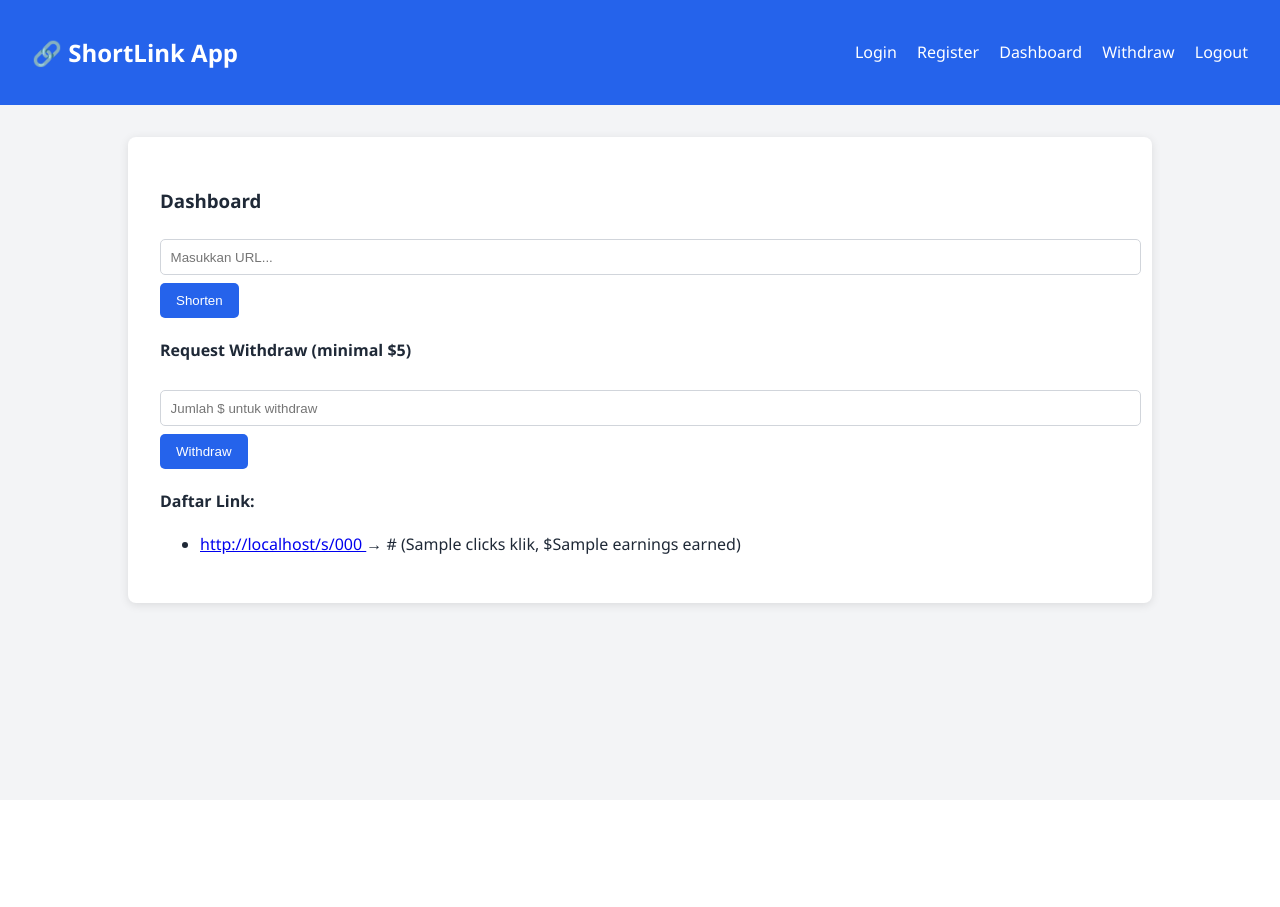
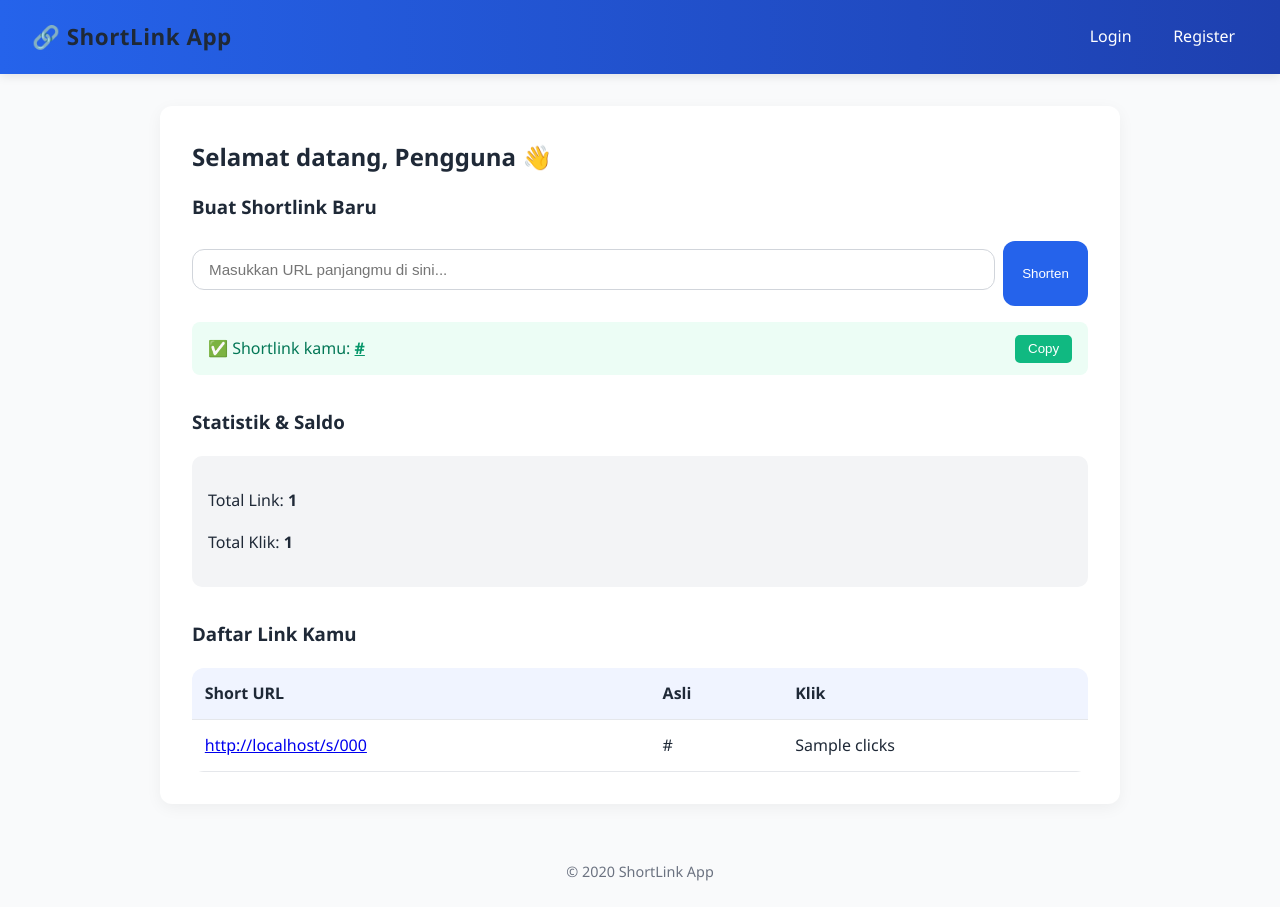
Before and after one commit to ranggawaridat/safelink, a FastAPI app: template templates/dashboard.html in a window 1280 px wide. Before the commit the page ends 613 px from the top, so only its background shows below. Run offline with FastAPI, Linux system fonts and the light colour scheme; the template is opened without the code that fills it: most values are stand-ins (such as "Sample title", 1, 10 or a date in 2020).

Commit message:
Refactor admin dashboard; remove earnings display and withdraw management, update templates for improved user experience

```diff
--- a/config.py
+++ b/config.py
@@ -8,5 +8,3 @@ SUPABASE_URL = os.getenv("SUPABASE_URL")
 SUPABASE_KEY = os.getenv("SUPABASE_KEY")
 
 supabase: Client = create_client(SUPABASE_URL, SUPABASE_KEY)
-
-EARNING_PER_CLICK = float(os.getenv("EARNING_PER_CLICK", 0.0008))
--- a/main.py
+++ b/main.py
@@ -3,7 +3,7 @@ from fastapi.staticfiles import StaticFiles
 from fastapi.templating import Jinja2Templates
 from fastapi.responses import HTMLResponse
 
-from routes import auth, dashboard, links, withdraw, admin
+from routes import auth, dashboard, links, admin
 
 app = FastAPI()
 
@@ -21,5 +21,4 @@ async def home(request: Request):
 app.include_router(auth.router)
 app.include_router(dashboard.router)
 app.include_router(links.router)
-app.include_router(withdraw.router)
 app.include_router(admin.router)
--- a/routes/admin.py
+++ b/routes/admin.py
@@ -29,14 +29,12 @@ def admin_dashboard(request: Request):
     users = supabase.table("user_profiles").select("*").execute().data or []
 
     # ambil statistik global
-    links = supabase.table("links").select("clicks, earnings").execute().data or []
+    links = supabase.table("links").select("clicks").execute().data or []
 
     total_clicks = sum([l.get("clicks", 0) or 0 for l in links])
-    total_earnings = sum([float(l.get("earnings", 0) or 0) for l in links])
 
     stats = {
         "total_clicks": total_clicks,
-        "total_earnings": total_earnings,
     }
 
     return templates.TemplateResponse("admin.html", {
--- a/routes/dashboard.py
+++ b/routes/dashboard.py
@@ -22,7 +22,6 @@ def dashboard(request: Request):
     links = supabase.table("links").select("*").eq("user_id", user.id).execute().data
 
     total_clicks = sum(l["clicks"] for l in links)
-    total_earnings = sum(l["earnings"] for l in links)
 
     return templates.TemplateResponse("dashboard.html", {
         "request": request,
@@ -30,6 +29,5 @@ def dashboard(request: Request):
         "profile": profile,
         "links": links,
         "total_clicks": total_clicks,
-        "total_earnings": total_earnings,
         "total_links": len(links)
     })
--- a/services/utils.py
+++ b/services/utils.py
@@ -1,4 +1,4 @@
 import random, string
 
-def random_code(n=6):
+def random_code(n=8):
     return ''.join(random.choices(string.ascii_letters + string.digits, k=n))
--- a/templates/admin.html
+++ b/templates/admin.html
@@ -3,22 +3,18 @@
 {% block content %}
 <h2>Admin Dashboard</h2>
 
-<p><a href="/admin/withdrawals">💵 Kelola Withdraw</a></p>
-
 <h3>Statistik Global</h3>
 <ul>
   <li>Total Klik: {{ stats.total_clicks }}</li>
-  <li>Total Earnings: ${{ "%.2f"|format(stats.total_earnings) }}</li>
 </ul>
 
 <h3>Daftar User</h3>
 <table>
-  <tr><th>Email</th><th>Role</th><th>Last Withdraw</th></tr>
+  <tr><th>Email</th><th>Role</th></tr>
   {% for u in users %}
   <tr>
     <td>{{ u.email }}</td>
     <td>{{ u.role }}</td>
-    <td>{{ u.last_withdraw }}</td>
   </tr>
   {% endfor %}
 </table>
--- a/templates/base.html
+++ b/templates/base.html
@@ -1,73 +1,198 @@
 <!DOCTYPE html>
 <html lang="en">
 <head>
-    <meta charset="UTF-8">
-    <meta name="viewport" content="width=device-width, initial-scale=1.0">
-    <title>{% block title %}My Shortlink App{% endblock %}</title>
+  <meta charset="UTF-8" />
+  <meta name="viewport" content="width=device-width, initial-scale=1.0" />
+  <title>{% block title %}ShortLink App{% endblock %}</title>
+
   <style>
     :root {
       --primary: #2563eb;
-            --secondary: #f3f4f6;
+      --primary-dark: #1e40af;
+      --accent: #f0f4ff;
+      --bg: #f9fafb;
       --text-dark: #1f2937;
       --text-light: #6b7280;
+      --radius: 12px;
     }
+
+    * {
+      box-sizing: border-box;
+      transition: all 0.2s ease;
+    }
+
     body {
       margin: 0;
-            font-family: 'Segoe UI', sans-serif;
-            background-color: var(--secondary);
+      font-family: "Segoe UI", system-ui, sans-serif;
+      background: var(--bg);
       color: var(--text-dark);
+      line-height: 1.6;
     }
+
     header {
-            background: var(--primary);
-            color: white;
+      background: linear-gradient(90deg, var(--primary), var(--primary-dark));
+      color: #fff;
       padding: 1rem 2rem;
       display: flex;
       justify-content: space-between;
       align-items: center;
+      box-shadow: 0 2px 10px rgba(0, 0, 0, 0.1);
     }
-        header a {
-            color: white;
+
+    header h2 {
+      margin: 0;
+      font-size: 1.4rem;
+      letter-spacing: 0.5px;
+    }
+
+    nav {
+      display: flex;
+      gap: 1rem;
+    }
+
+    nav a {
+      color: #fff;
       text-decoration: none;
-            margin-left: 1rem;
+      font-weight: 500;
+      padding: 0.5rem 0.8rem;
+      border-radius: var(--radius);
     }
+
+    nav a:hover {
+      background-color: rgba(255, 255, 255, 0.2);
+    }
+
     .container {
       max-width: 960px;
       margin: 2rem auto;
-            background: white;
+      background: #fff;
       padding: 2rem;
-            border-radius: 8px;
-            box-shadow: 0 2px 10px rgba(0,0,0,0.1);
+      border-radius: var(--radius);
+      box-shadow: 0 4px 16px rgba(0, 0, 0, 0.05);
     }
+
+    h1, h2, h3 {
+      color: var(--text-dark);
+      margin-top: 0;
+    }
+
     button {
       background: var(--primary);
       color: white;
       border: none;
-            padding: 0.6rem 1rem;
-            border-radius: 5px;
+      padding: 0.7rem 1.2rem;
+      border-radius: var(--radius);
       cursor: pointer;
+      font-weight: 500;
     }
-        button:hover { background: #1e40af; }
-        input {
+
+    button:hover {
+      background: var(--primary-dark);
+      transform: translateY(-2px);
+    }
+
+    input, select, textarea {
       width: 100%;
-            padding: 0.6rem;
-            margin: 0.5rem 0;
+      padding: 0.7rem 1rem;
+      margin: 0.5rem 0 1rem;
       border: 1px solid #d1d5db;
-            border-radius: 5px;
+      border-radius: var(--radius);
+      font-size: 0.95rem;
     }
+
+    input:focus, textarea:focus {
+      outline: none;
+      border-color: var(--primary);
+      box-shadow: 0 0 0 3px rgba(37, 99, 235, 0.2);
+    }
+
     table {
       width: 100%;
       border-collapse: collapse;
       margin-top: 1rem;
+      border-radius: var(--radius);
+      overflow: hidden;
     }
+
     th, td {
-            border: 1px solid #e5e7eb;
-            padding: 8px;
+      border-bottom: 1px solid #e5e7eb;
+      padding: 0.8rem;
       text-align: left;
     }
-        th { background-color: #f9fafb; }
-        .text-center { text-align: center; }
+
+    th {
+      background-color: var(--accent);
+      color: var(--text-dark);
+      font-weight: 600;
+    }
+
+    tr:hover td {
+      background-color: #f3f4f6;
+    }
+
+    .text-center {
+      text-align: center;
+    }
+
+    footer {
+      text-align: center;
+      color: var(--text-light);
+      padding: 1.5rem 0;
+      font-size: 0.9rem;
+    }
+
+    @media (max-width: 600px) {
+      header {
+        flex-direction: column;
+        align-items: flex-start;
+      }
+
+      nav {
+        flex-wrap: wrap;
+        gap: 0.5rem;
+      }
+
+      .container {
+        margin: 1rem;
+        padding: 1.5rem;
+      }
+
+      result-box {
+        margin-top: 1.5rem;
+        background: #f0f9ff;
+        border: 1px solid #bae6fd;
+        border-radius: 10px;
+        padding: 1rem;
+      }
+
+      .result-link {
+        display: flex;
+        align-items: center;
+        gap: 0.5rem;
+      }
+
+      .result-link input {
+        flex: 1;
+        padding: 0.6rem;
+        border: 1px solid #93c5fd;
+        border-radius: 8px;
+        font-family: monospace;
+      }
+
+      .result-link button {
+        background: var(--primary);
+        color: white;
+        border: none;
+        border-radius: 8px;
+        padding: 0.6rem 1rem;
+        cursor: pointer;
+        font-weight: 600;
+      }
+
+    }
   </style>
 </head>
+
 <body>
   <header>
     <h2>🔗 ShortLink App</h2>
@@ -82,15 +207,15 @@
         <a href="/login">Login</a>
         <a href="/register">Register</a>
       {% endif %}
-
-            <a href="/dashboard">Dashboard</a>
-            <a href="/withdraw">Withdraw</a>
-            <a href="/logout">Logout</a>
     </nav>
   </header>
 
   <main class="container">
     {% block content %}{% endblock %}
   </main>
+
+  <footer>
+    &copy; {{ year or "2025" }} ShortLink App
+  </footer>
 </body>
 </html>
--- a/templates/dashboard.html
+++ b/templates/dashboard.html
@@ -1,37 +1,67 @@
 {% extends "base.html" %}
+{% block title %}Dashboard - ShortLink App{% endblock %}
 {% block content %}
-<h3>Dashboard</h3>
-<form method="post" action="/shorten">
-  <input type="text" name="url" placeholder="Masukkan URL..." required>
-  <button type="submit">Shorten</button>
-</form>
 
-{% if error %}
-<p style="color:red">{{ error }}</p>
-{% endif %}
+<h2 style="margin-bottom: 1rem;">Selamat datang, {{ user.name if user else 'Pengguna' }} 👋</h2>
 
-{% if success %}
-<p style="color:green">{{ success }}</p>
-{% endif %}
+<section style="margin-bottom: 2rem;">
+  <h3>Buat Shortlink Baru</h3>
+  <form method="post" action="/shorten" style="display: flex; gap: 0.5rem; flex-wrap: wrap;">
+    <input type="url" name="url" placeholder="Masukkan URL panjangmu di sini..." required style="flex: 1;">
+    <button type="submit">Shorten</button>
+  </form>
 
-<h4>Request Withdraw (minimal $5)</h4>
-<form method="post" action="/withdraw">
-  <input type="number" step="0.01" name="amount" placeholder="Jumlah $ untuk withdraw" required>
-  <button type="submit">Withdraw</button>
-</form>
+{% if short_url %}
+  <div style="margin-top: 1rem; background: #ecfdf5; padding: 0.8rem 1rem; border-radius: 8px; display: flex; align-items: center; justify-content: space-between;">
+    <div style="color: #047857;">
+      ✅ Shortlink kamu:
+      <a href="{{ short_url }}" target="_blank" style="color: #059669; font-weight: bold;">{{ short_url }}</a>
+    </div>
+    <button onclick="navigator.clipboard.writeText('{{ short_url }}')" style="background: #10b981; color: white; border: none; border-radius: 5px; padding: 0.4rem 0.8rem; cursor: pointer;">
+      Copy
+    </button>
+  </div>
+  {% endif %}
+</section>
 
+<section style="margin-bottom: 2rem;">
+  <h3>Statistik & Saldo</h3>
+  <div style="background: #f3f4f6; border-radius: 10px; padding: 1rem; display: flex; justify-content: space-between; align-items: center;">
+    <div>
+      <p>Total Link: <strong>{{ links|length }}</strong></p>
+      <p>Total Klik: <strong>{{ total_clicks }}</strong></p>
+    </div>
+  </div>
+</section>
 
-
-<h4>Daftar Link:</h4>
-<ul>
-  {% for link in links %}
-  <li>
-    <a href="/s/{{ link.short_code }}" target="_blank">
-      {{ request.url.scheme }}://{{ request.url.hostname }}/s/{{ link.short_code }}
-    </a> → {{ link.original_url }}
-    ({{ link.clicks }} klik, ${{ link.earnings }} earned)
-  </li>
-  {% endfor %}
-</ul>
+<section>
+  <h3>Daftar Link Kamu</h3>
+  {% if links %}
+  <table>
+    <thead>
+      <tr>
+        <th>Short URL</th>
+        <th>Asli</th>
+        <th>Klik</th>
+      </tr>
+    </thead>
+    <tbody>
+      {% for link in links %}
+      <tr>
+        <td>
+          <a href="/s/{{ link.short_code }}" target="_blank">
+            {{ request.url.scheme }}://{{ request.url.hostname }}/s/{{ link.short_code }}
+          </a>
+        </td>
+        <td style="word-break: break-all;">{{ link.original_url }}</td>
+        <td>{{ link.clicks }}</td>
+      </tr>
+      {% endfor %}
+    </tbody>
+  </table>
+  {% else %}
+    <p style="color: var(--text-light);">Belum ada link yang dibuat. Yuk, mulai perpendek URL pertamamu!</p>
+  {% endif %}
+</section>
 
 {% endblock %}
```
Also changed, not shown: routes/links.py (+30 -13 lines), routes/withdraw.py (deleted, +0 -118 lines), templates/withdraw.html (deleted, +0 -29 lines). Lines whose indentation alone changed are shown as unchanged.
